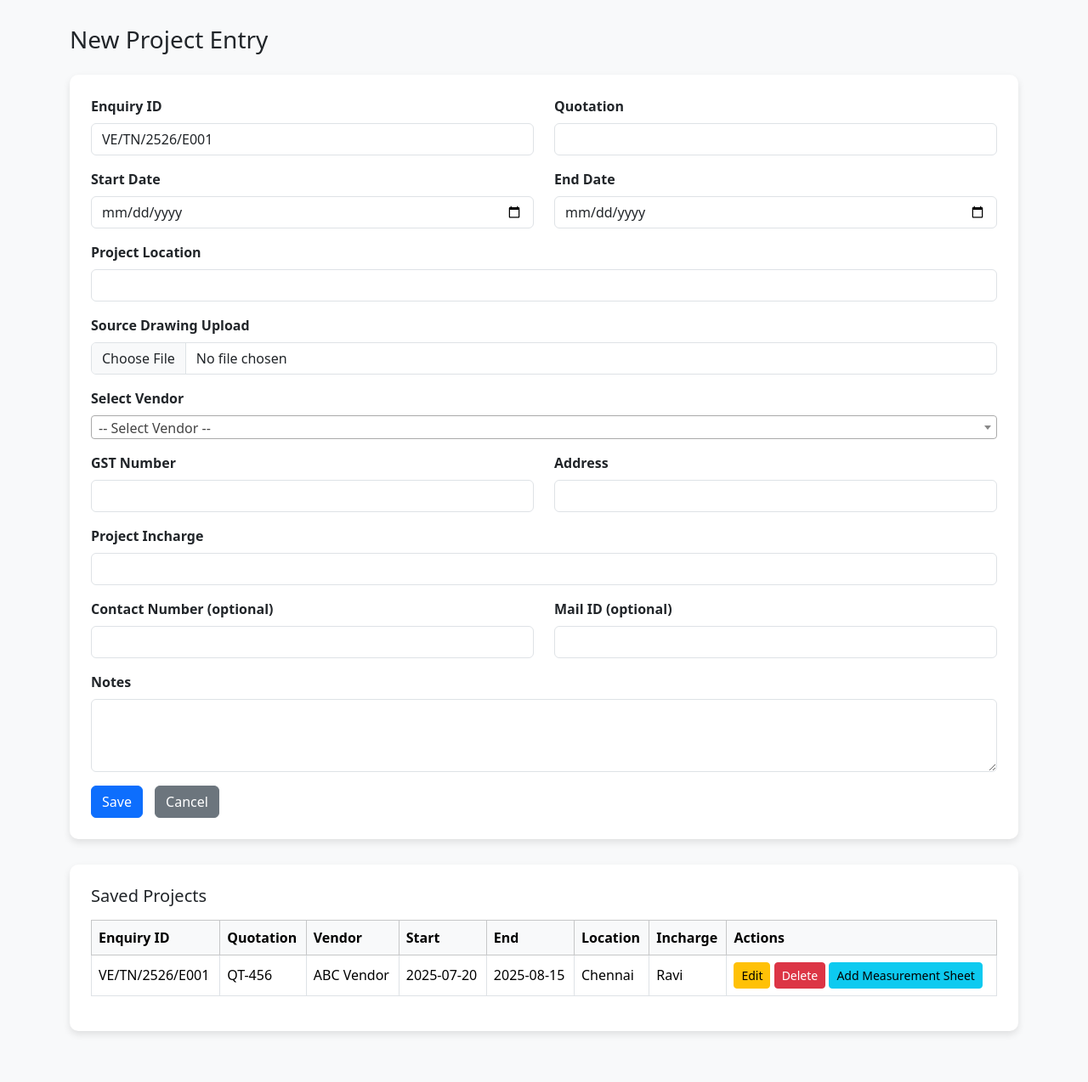
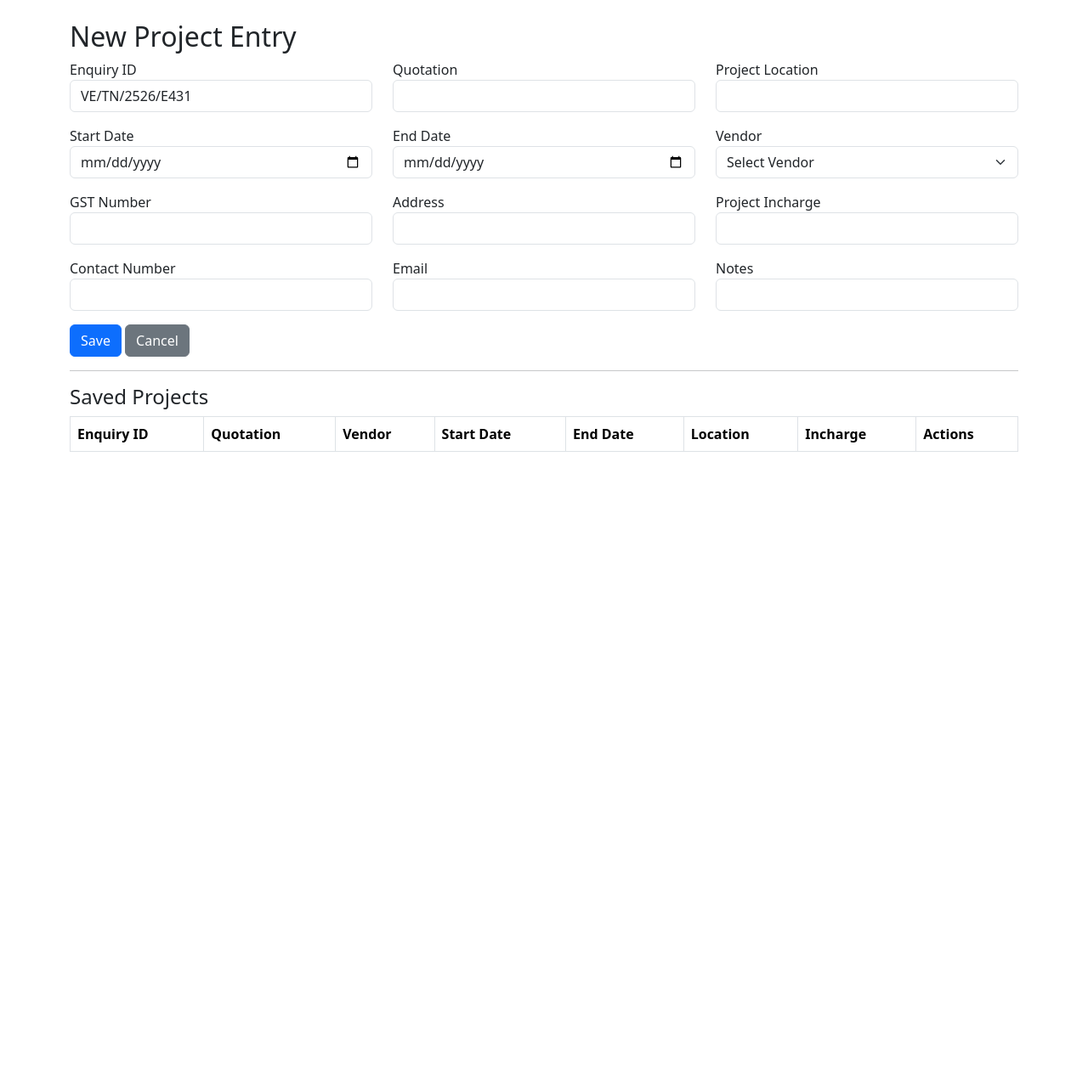
Before and after one commit to sampletech18/Ducting_project, a Flask app: page /new_project in a window 1280 px wide. Shown: the whole page at 85% size. After the commit the page ends 532 px from the top, so only its background shows below. Run offline with Flask 3, Linux system fonts and the light colour scheme; the visitor is signed in with stand-in values (Sample User, id 1); lists and menus that the app fills with data are empty; some libraries are stand-ins or nearby versions.

Commit message:
Update new_project.html

```diff
--- a/templates/new_project.html
+++ b/templates/new_project.html
@@ -1,164 +1,128 @@
+<!-- templates/new_project.html -->
 <!DOCTYPE html>
 <html lang="en">
 <head>
   <meta charset="UTF-8">
   <title>New Project</title>
   <link href="https://cdn.jsdelivr.net/npm/bootstrap@5.3.2/dist/css/bootstrap.min.css" rel="stylesheet">
-  <link href="https://cdn.jsdelivr.net/npm/select2@4.1.0-rc.0/dist/css/select2.min.css" rel="stylesheet" />
-  <style>
-    body { background-color: #f8f9fa; padding: 30px; }
-    .form-section {
-      background: #fff;
-      border-radius: 10px;
-      padding: 25px;
-      box-shadow: 0 4px 8px rgba(0,0,0,0.1);
-      margin-bottom: 30px;
+  <script>
+    function autofillVendor() {
+      const vendorSelect = document.getElementById('vendor');
+      const selected = vendorSelect.options[vendorSelect.selectedIndex];
+      document.getElementById('gst').value = selected.getAttribute('data-gst');
+      document.getElementById('address').value = selected.getAttribute('data-address');
     }
-    .form-label { font-weight: 600; }
-    .action-btns .btn {
-      margin-right: 10px;
-    }
-    .table th, .table td {
-      vertical-align: middle;
-    }
-  </style>
+  </script>
 </head>
-<body>
+<body class="container mt-4">
 
-  <div class="container">
-    <h3 class="mb-4">New Project Entry</h3>
+  <h2>New Project Entry</h2>
 
-    <div class="form-section">
-      <form method="POST" enctype="multipart/form-data" action="/new_project">
+  <form method="POST">
     <div class="row mb-3">
-          <div class="col-md-6">
-            <label class="form-label">Enquiry ID</label>
-            <input type="text" class="form-control" name="enquiry_id" value="VE/TN/2526/E001" readonly>
+      <div class="col-md-4">
+        <label>Enquiry ID</label>
+        <input type="text" class="form-control" name="enquiry_id" value="{{ enquiry_id }}" readonly>
       </div>
-          <div class="col-md-6">
-            <label class="form-label">Quotation</label>
-            <input type="text" class="form-control" name="quotation">
+      <div class="col-md-4">
+        <label>Quotation</label>
+        <input type="text" class="form-control" name="quotation" required>
+      </div>
+      <div class="col-md-4">
+        <label>Project Location</label>
+        <input type="text" class="form-control" name="location" required>
       </div>
     </div>
 
     <div class="row mb-3">
-          <div class="col-md-6">
-            <label class="form-label">Start Date</label>
-            <input type="date" class="form-control" name="start_date">
+      <div class="col-md-4">
+        <label>Start Date</label>
+        <input type="date" class="form-control" name="start_date" required>
       </div>
-          <div class="col-md-6">
-            <label class="form-label">End Date</label>
-            <input type="date" class="form-control" name="end_date">
+      <div class="col-md-4">
+        <label>End Date</label>
+        <input type="date" class="form-control" name="end_date" required>
+      </div>
+      <div class="col-md-4">
+        <label>Vendor</label>
+        <select class="form-select" name="vendor" id="vendor" onchange="autofillVendor()" required>
+          <option value="">Select Vendor</option>
+          {% for v in vendors %}
+            <option value="{{ v.name }}" data-gst="{{ v.gst }}" data-address="{{ v.address }}">{{ v.name }}</option>
+          {% endfor %}
+        </select>
       </div>
     </div>
 
-        <div class="mb-3">
-          <label class="form-label">Project Location</label>
-          <input type="text" class="form-control" name="location">
+    <div class="row mb-3">
+      <div class="col-md-4">
+        <label>GST Number</label>
+        <input type="text" class="form-control" name="gst" id="gst" readonly>
       </div>
-
-        <div class="mb-3">
-          <label class="form-label">Source Drawing Upload</label>
-          <input type="file" class="form-control" name="drawing_file">
+      <div class="col-md-4">
+        <label>Address</label>
+        <input type="text" class="form-control" name="address" id="address" readonly>
       </div>
-
-        <div class="mb-3">
-          <label class="form-label">Select Vendor</label>
-          <select class="form-select select2" id="vendorSelect" name="vendor">
-            <option value="">-- Select Vendor --</option>
-            <option value="ABC" data-gst="GST123ABC" data-address="123 Chennai">ABC Vendor</option>
-            <option value="XYZ" data-gst="GST789XYZ" data-address="456 Bangalore">XYZ Vendor</option>
-          </select>
+      <div class="col-md-4">
+        <label>Project Incharge</label>
+        <input type="text" class="form-control" name="incharge" required>
+      </div>
     </div>
 
     <div class="row mb-3">
-          <div class="col-md-6">
-            <label class="form-label">GST Number</label>
-            <input type="text" class="form-control" id="gst_number" name="gst_number" readonly>
+      <div class="col-md-4">
+        <label>Contact Number</label>
+        <input type="text" class="form-control" name="contact">
       </div>
-          <div class="col-md-6">
-            <label class="form-label">Address</label>
-            <input type="text" class="form-control" id="address" name="address" readonly>
+      <div class="col-md-4">
+        <label>Email</label>
+        <input type="email" class="form-control" name="email">
+      </div>
+      <div class="col-md-4">
+        <label>Notes</label>
+        <input type="text" class="form-control" name="notes">
       </div>
     </div>
 
-        <div class="mb-3">
-          <label class="form-label">Project Incharge</label>
-          <input type="text" class="form-control" name="incharge">
-        </div>
+    <button type="submit" class="btn btn-primary">Save</button>
+    <a href="{{ url_for('dashboard') }}" class="btn btn-secondary">Cancel</a>
+  </form>
 
-        <div class="row mb-3">
-          <div class="col-md-6">
-            <label class="form-label">Contact Number (optional)</label>
-            <input type="text" class="form-control" name="contact">
-          </div>
-          <div class="col-md-6">
-            <label class="form-label">Mail ID (optional)</label>
-            <input type="email" class="form-control" name="mail">
-          </div>
-        </div>
+  <hr>
 
-        <div class="mb-3">
-          <label class="form-label">Notes</label>
-          <textarea class="form-control" name="notes" rows="3"></textarea>
-        </div>
-
-        <div class="action-btns">
-          <button type="submit" class="btn btn-primary">Save</button>
-          <button type="reset" class="btn btn-secondary">Cancel</button>
-        </div>
-      </form>
-    </div>
-
-    <!-- Live Table -->
-    <div class="form-section">
-      <h5>Saved Projects</h5>
-      <table class="table table-bordered mt-3">
-        <thead class="table-light">
+  <h4>Saved Projects</h4>
+  <table class="table table-bordered">
+    <thead>
       <tr>
         <th>Enquiry ID</th>
         <th>Quotation</th>
         <th>Vendor</th>
-            <th>Start</th>
-            <th>End</th>
+        <th>Start Date</th>
+        <th>End Date</th>
         <th>Location</th>
         <th>Incharge</th>
         <th>Actions</th>
       </tr>
     </thead>
-        <tbody id="projectTableBody">
-          <!-- Filled dynamically from Flask -->
+    <tbody>
+      {% for project in projects %}
         <tr>
-            <td>VE/TN/2526/E001</td>
-            <td>QT-456</td>
-            <td>ABC Vendor</td>
-            <td>2025-07-20</td>
-            <td>2025-08-15</td>
-            <td>Chennai</td>
-            <td>Ravi</td>
+          <td>{{ project.enquiry_id }}</td>
+          <td>{{ project.quotation }}</td>
+          <td>{{ project.vendor }}</td>
+          <td>{{ project.start_date }}</td>
+          <td>{{ project.end_date }}</td>
+          <td>{{ project.location }}</td>
+          <td>{{ project.incharge }}</td>
           <td>
             <button class="btn btn-sm btn-warning">Edit</button>
             <button class="btn btn-sm btn-danger">Delete</button>
             <button class="btn btn-sm btn-info">Add Measurement Sheet</button>
           </td>
         </tr>
+      {% endfor %}
     </tbody>
   </table>
-    </div>
-  </div>
 
-  <script src="https://code.jquery.com/jquery-3.7.1.min.js"></script>
-  <script src="https://cdn.jsdelivr.net/npm/select2@4.1.0-rc.0/dist/js/select2.min.js"></script>
-  <script>
-    $(document).ready(function () {
-      $('.select2').select2();
-
-      $('#vendorSelect').on('change', function () {
-        const selected = $(this).find('option:selected');
-        $('#gst_number').val(selected.data('gst') || '');
-        $('#address').val(selected.data('address') || '');
-      });
-    });
-  </script>
 </body>
 </html>
```
Lines whose indentation alone changed are shown as unchanged.
